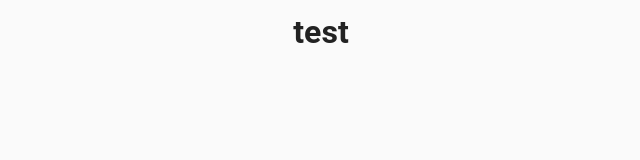
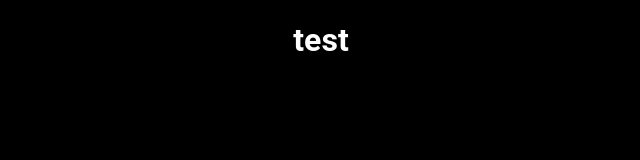
Before and after one commit to lfourage/fcc-timestamp-microservice, a website: page index.html in a window 1280 px wide. Shown: the whole page, without its empty margins (319-959 px from the left). Drawn offline with Linux system fonts and the light colour scheme.

Commit message:
managed to link css

```diff
--- a/index.html
+++ b/index.html
@@ -3,8 +3,8 @@
   <head>
     <meta charset="UTF-8" />
     <meta name="viewport" content="width=device-width, initial-scale=1.0" />
-    <link rel="stylesheet" href="styles.css" />
-    <title>Document</title>
+    <link rel="stylesheet" href="/public/styles.css" />
+    <title>Timestamp Microservice</title>
   </head>
   <body>
     <header></header>
--- a/index.js
+++ b/index.js
@@ -10,6 +10,8 @@ app.listen(PORT, (error) => {
   else console.log("Error occurred, server can't start", error);
 });
 
+app.use('/public', express.static(__dirname + "/public"))
+
 app.get("/", (req, res) => {
   res.sendFile(__dirname + "/index.html");
 });
--- a/styles.css
+++ b/public/styles.css
@@ -3,10 +3,13 @@
 body {
   font-family: 'Roboto', sans-serif;
   font-size: 16px;
-  color: #222;
-  background-color: #fafafa;
+  color: white;
+  background-color: black;
   text-align: center;
   line-height: 1.4em;
+  display: flex;
+  justify-content: center;
+  align-items: center;
 }
 
 .container {
```
